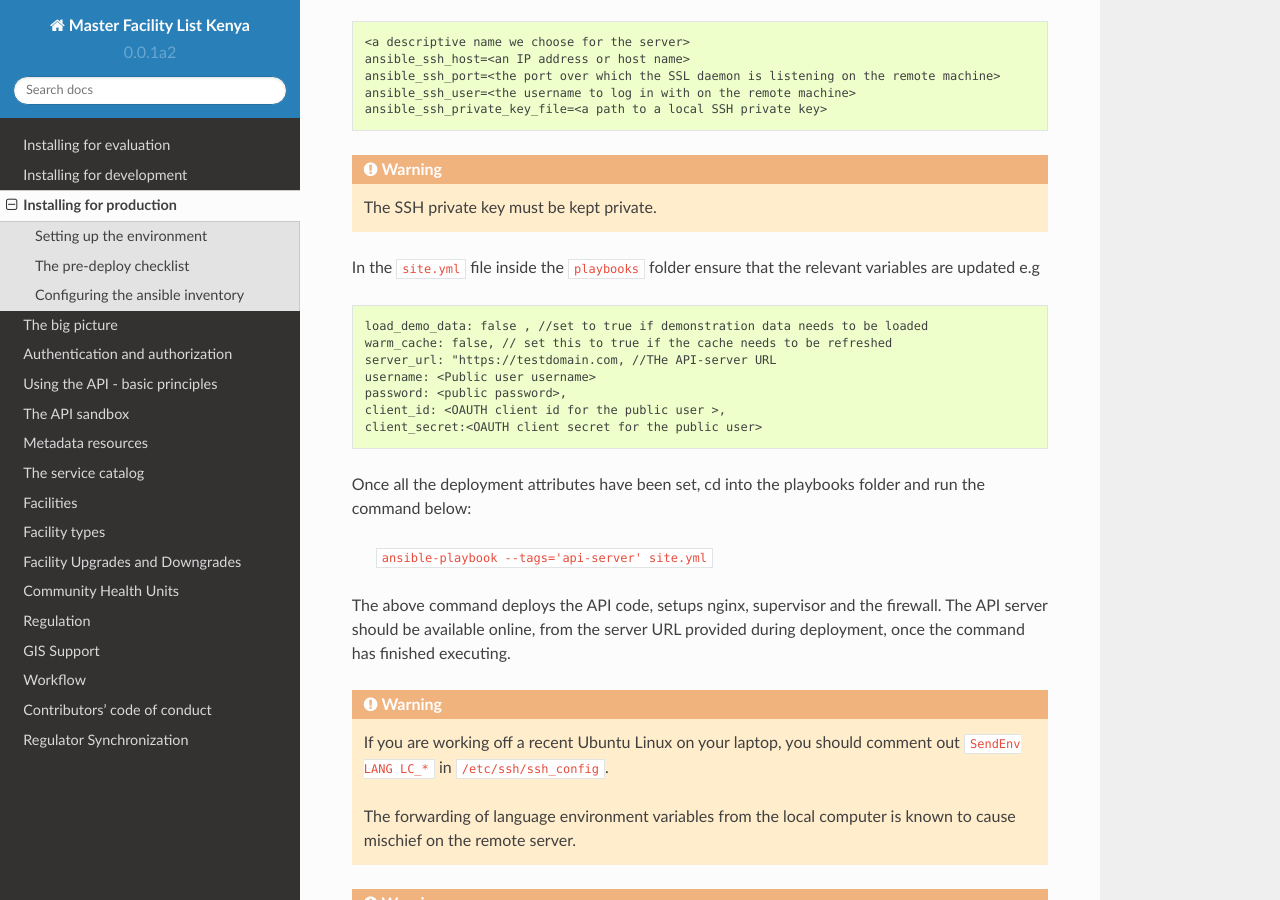
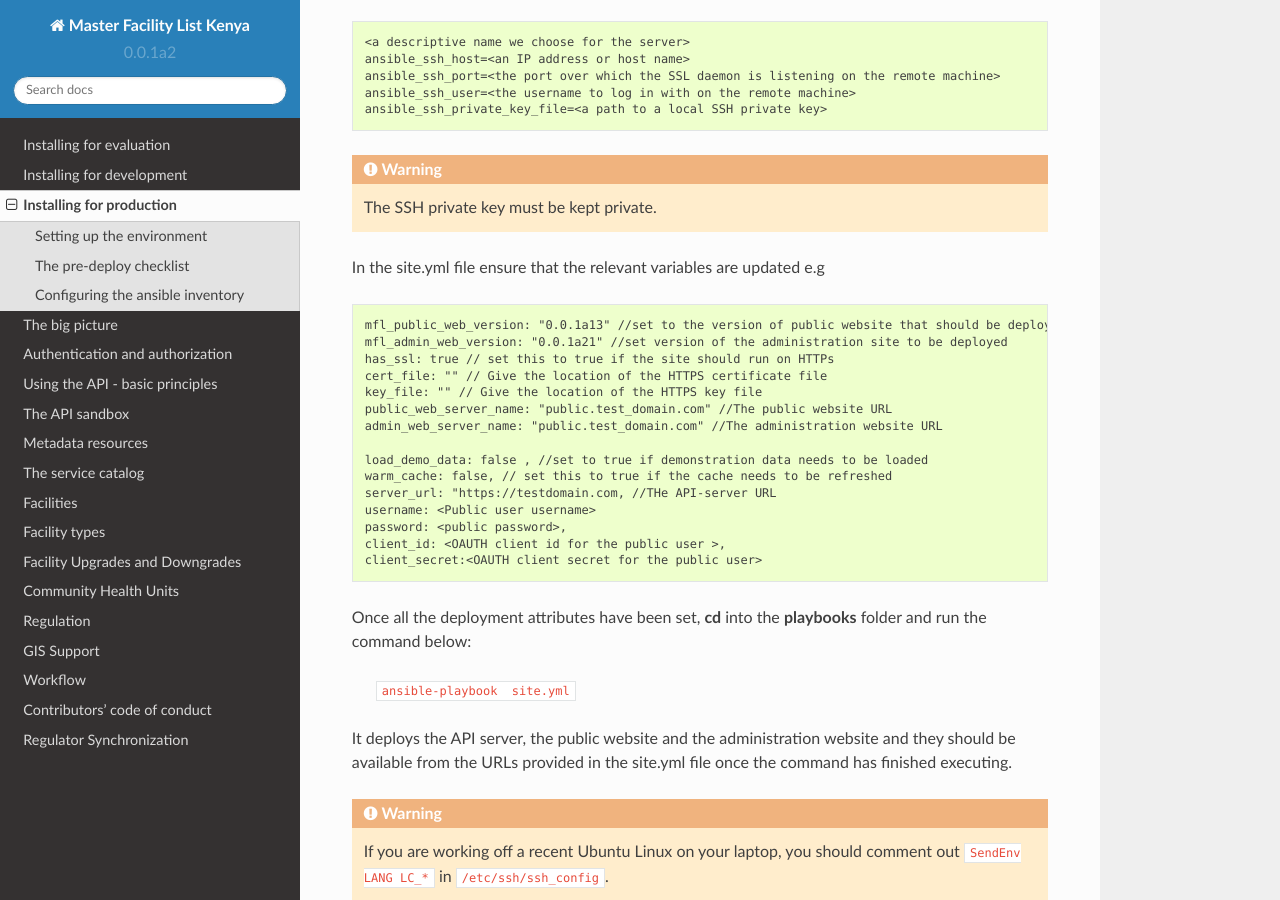
Before and after one commit to MasterFacilityList/mfl_api_docs, a Sphinx documentation site: the page built from docs/03_production_install.rst, in a window 1280 px wide and 900 px high, scrolled down 1729 px. Built offline with Sphinx 7.4.7 and the Read the Docs theme 2.0.0, drawn with Linux system fonts in a browser that asks for light colours.

Commit message:
minor update

```diff
--- a/docs/03_production_install.rst
+++ b/docs/03_production_install.rst
@@ -97,9 +97,17 @@ The template breaks down roughly to this:
 
     The SSH private key must be kept private.
 
-In the ``site.yml`` file inside the ``playbooks`` folder ensure that the relevant variables are updated e.g
+In the site.yml file ensure that the relevant variables are updated e.g
 
 .. code-block :: text
+
+        mfl_public_web_version: "0.0.1a13" //set to the version of public website that should be deployed
+        mfl_admin_web_version: "0.0.1a21" //set version of the administration site to be deployed
+        has_ssl: true // set this to true if the site should run on HTTPs
+        cert_file: "" // Give the location of the HTTPS certificate file
+        key_file: "" // Give the location of the HTTPS key file
+        public_web_server_name: "public.test_domain.com" //The public website URL
+        admin_web_server_name: "public.test_domain.com" //The administration website URL
 
         load_demo_data: false , //set to true if demonstration data needs to be loaded
         warm_cache: false, // set this to true if the cache needs to be refreshed
@@ -109,12 +117,13 @@ In the ``site.yml`` file inside the ``playbooks`` folder ensure that the relevan
         client_id: <OAUTH client id for the public user >,
         client_secret:<OAUTH client secret for the public user>
 
-Once all the deployment attributes have been set, cd into the playbooks folder and run the command below:
+Once all the deployment attributes have been set, **cd** into the **playbooks** folder and run the command below:
 
-    ``ansible-playbook --tags='api-server' site.yml``
+    ``ansible-playbook  site.yml``
 
 
-The above command deploys the API code, setups nginx, supervisor and the firewall. The API server should be available online, from the server URL provided during deployment, once the command has finished executing.
+It deploys the API server, the public website and the administration website and they should be available
+from the URLs  provided in the site.yml file once the command has finished executing.
 
 
 .. warning::
```
